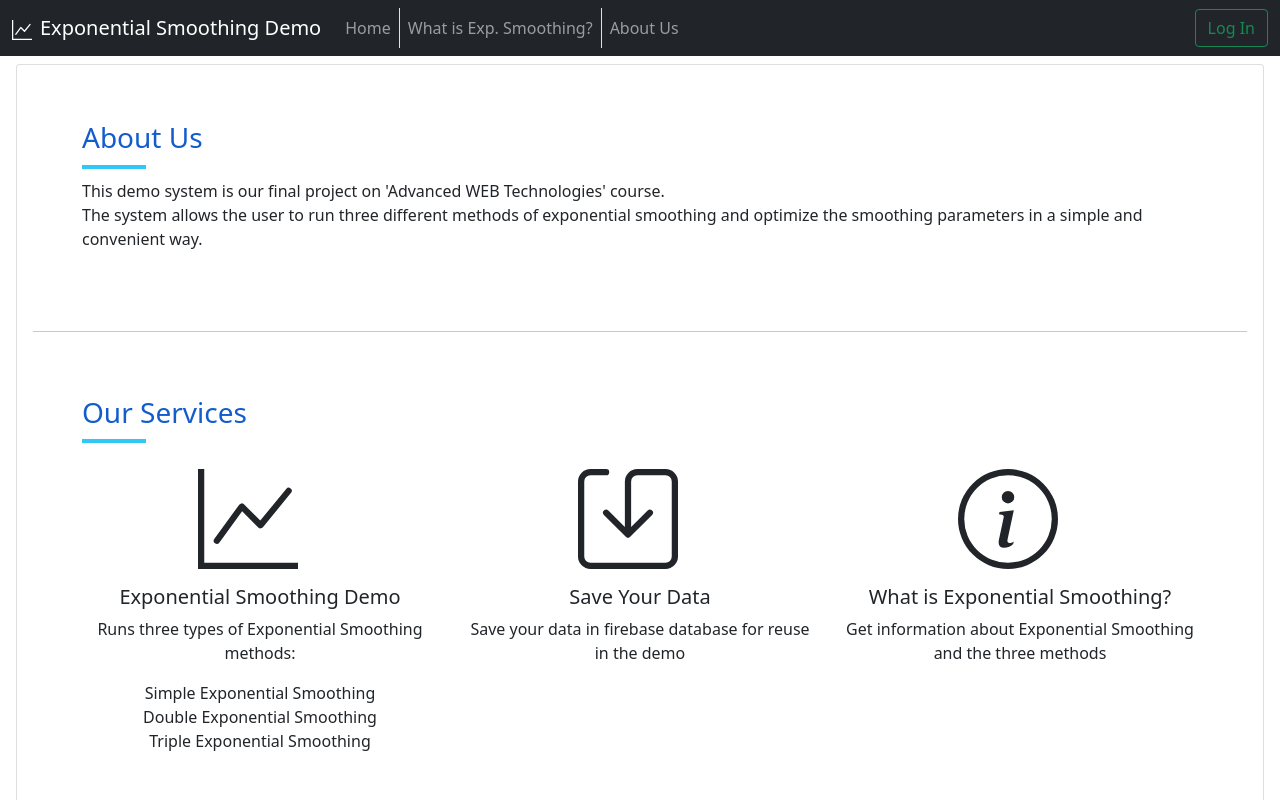
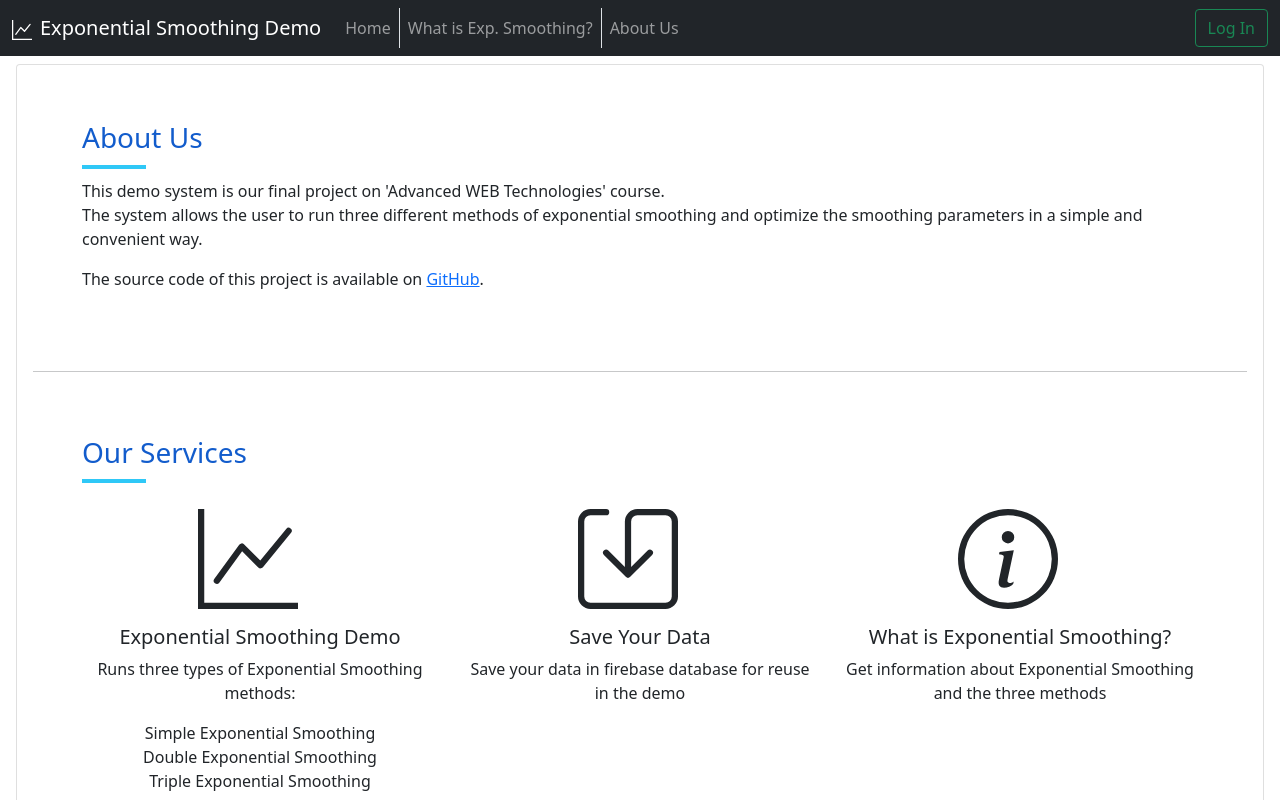
Before and after one commit to shuky-shukrun/Exponential-Smoothing-Demo, a React (Create React App) app: page /about-us in a window 1280 px wide. Shown: the top 800 px of the page. Built offline with nearby package versions, Linux system fonts and the light colour scheme; no server answers.

Commit message:
submission commit!

```diff
--- a/src/pages/about-us/about-info.jsx
+++ b/src/pages/about-us/about-info.jsx
@@ -12,6 +12,13 @@ export const aboutUsInfo = {
         The system allows the user to run three different methods of exponential
         smoothing and optimize the smoothing parameters in a simple and
         convenient way.
+      </p>
+      <p>
+        The source code of this project is available on{" "}
+        <a href="https://github.com/shuky-shukrun/Exponential-Smoothing-Demo">
+          GitHub
+        </a>
+        .
       </p>
     </>
   ),
--- a/src/pages/home/left-menu/data-card.jsx
+++ b/src/pages/home/left-menu/data-card.jsx
@@ -36,6 +36,8 @@ const DataCard = (props) => {
 
   function loadDataHandler() {
     setLoading(true);
+    setData([]);
+    props.onDataUpdate([]);
     loadData(currentUser.uid).then((doc) => {
       // a trick: arrange the data in a way that will match the changeDataHandler method
       let newData = {
```
Also changed, not shown: src/images/login2.png (deleted).
